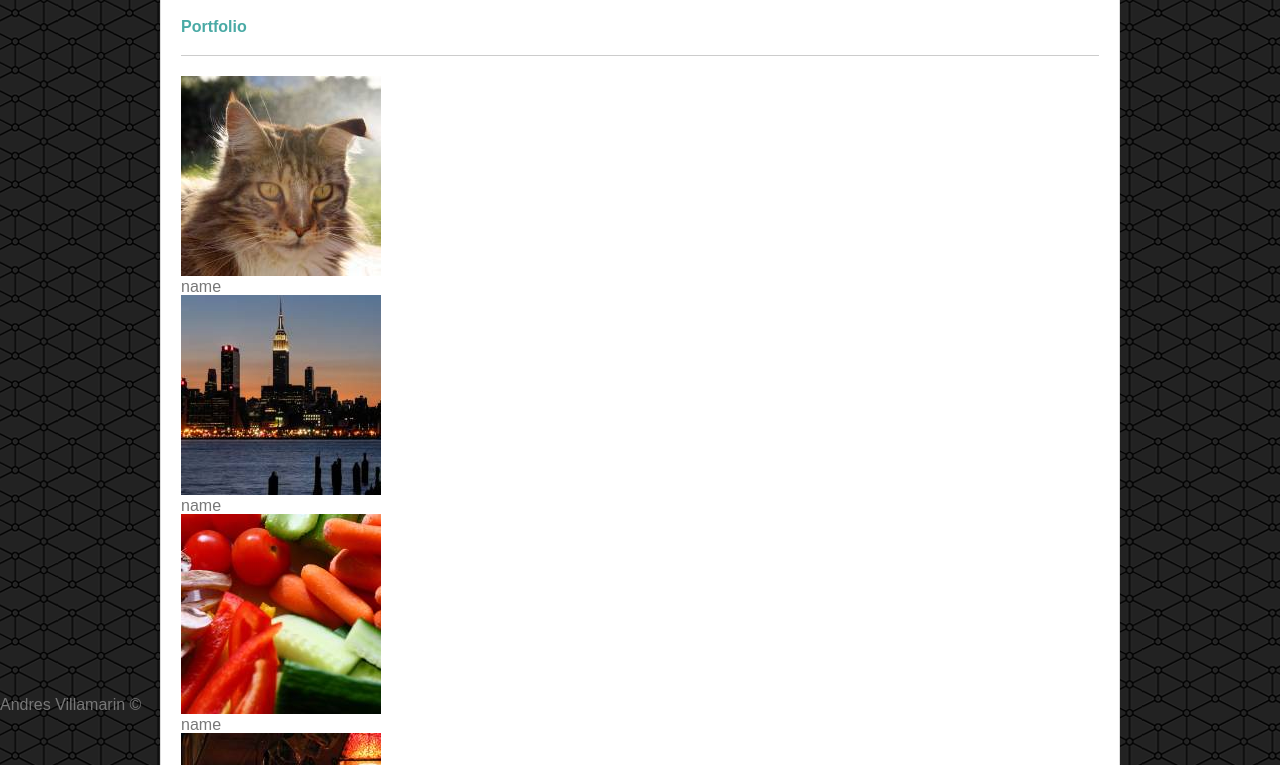
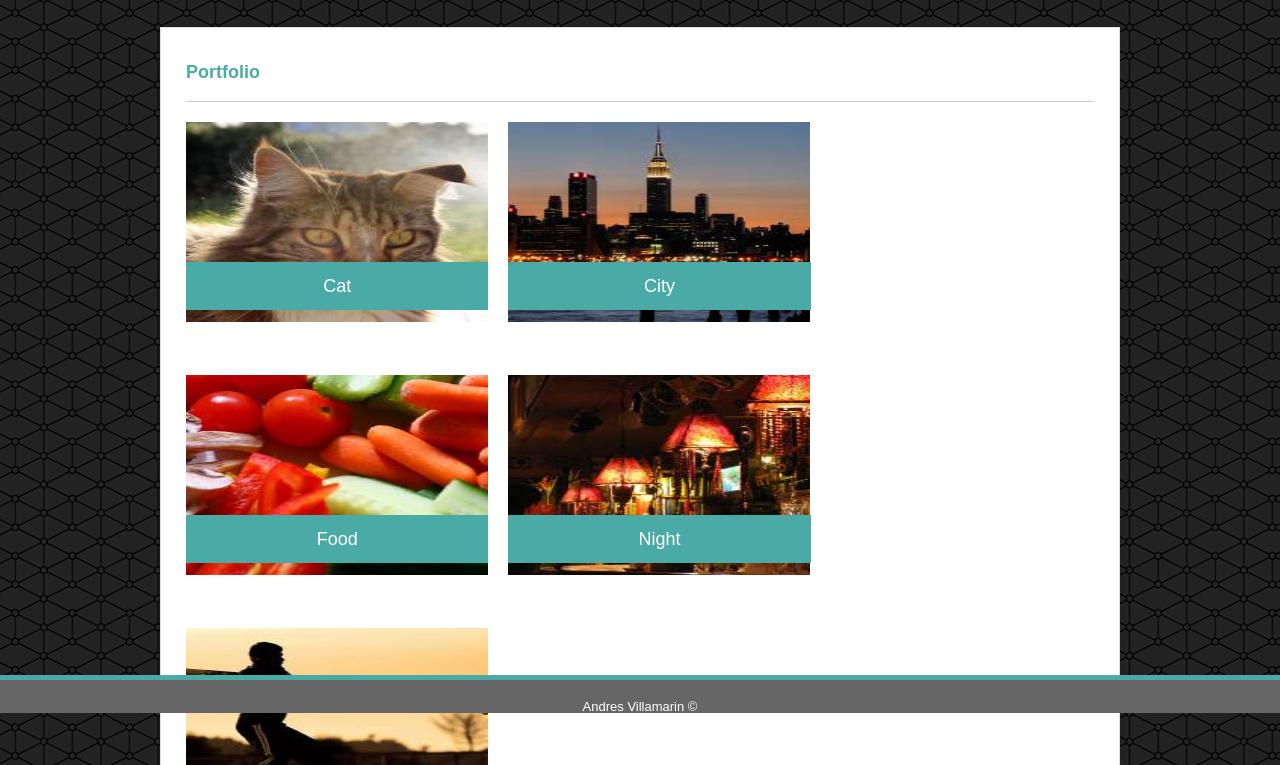
Before and after one commit to andresjoelv/Basic-Portfolio, a plain HTML site: page portfolio.html in a window 1280 px wide. Shown: the part 87-852 px from the top of the page. Drawn offline with Linux system fonts and the light colour scheme.

Commit message:
css updated to portfolio

```diff
--- a/assets/css/style.css
+++ b/assets/css/style.css
@@ -90,9 +90,11 @@ header {
 
 .logo {
     background: #4AAAA5;
-    padding: 14px;
+    padding: 30px;
     color: #fff;
     float: left;
+    font-weight: 900;
+    font-size: 24px;
 }
 
 .primary-nav {
@@ -110,23 +112,31 @@ header {
 .primary-nav a {
     text-align: center;
     display: block;
-    padding: 14px 16px;
     text-decoration: none;
+    padding: 34px 0 33px 30px;
 }
 
 .primary-nav a:visited {
     color: #777777;
 }
 
+/*
+  ==================================
+  Main Section
+  ==================================
+*/
+
 .container {
+    font-size: 18px;
     clear: both;
     padding: 30px;
+    margin-bottom: 30px;
 }
 
 .hero {
     margin: 0 auto;
     background: #fff;
-    padding: 20px;
+    padding: 25px;
     border: 1px solid #dddddd;
 }
 
@@ -141,7 +151,64 @@ header {
     height: 150px;
 }
 
+/*
+ ==========================
+ Footer
+ ==========================
+*/
+
+footer {
+    border-top: 5px solid #4AAAA5;
+}
+
 .primary-footer {
+    color: #fff;
+    padding-top: 20px;
+    text-align: center;
+    background: #666666;
     position: fixed;
     bottom: 0;
+    left: 0;
+    width: 100%;
+    font-size: small;
 }
+
+/*
+  ==========================
+  Portfolio
+  =========================
+*/
+
+.column img {
+    width: 302px;
+    height: 200px;
+}
+
+.column {
+  float: left;
+  width: 33.30%;
+  position: relative;
+  margin-right: 20px;
+}
+
+
+/* Clear floats after the columns */
+.grid:after {
+    content: "";
+    display: table;
+    clear: both;
+}
+
+.grid {
+    margin-bottom: 50px;
+}
+
+.desc {
+    position: absolute;
+    bottom: 15px;
+    padding: 15px;
+    background: #4AAAA5;
+    color: #fff;
+    width: 100%;
+    text-align: center;
+}
--- a/portfolio.html
+++ b/portfolio.html
@@ -6,6 +6,7 @@
     </head>
     <body>
         <header>
+            <div class="header-container">
                 <h1 class="logo">Andres Villamarin</h1>
 
                 <!-- navigation -->
@@ -16,31 +17,35 @@
                         <li><a href="contact.html">Contact</a></li>
                     </ul>
                 </nav>
+            </div>
         </header>
-
         <section class="container">
             <div class="hero">
                 <h2>Portfolio</h2>
                 <section class="grid">
-                    <div>
+                    <div class="column">
                         <img src="assets/images/cat.jpg" alt="cat" />
-                        <div class="desc">name</div>
+                        <div class="desc">Cat</div>
                     </div>
-                    <div>
+                    <div class="column">
                         <img src="assets/images/city.jpg" alt="city" />
-                        <div class="desc">name</div>
+                        <div class="desc">City</div>
                     </div>
-                    <div>
+                </section>
+                <section class="grid">
+                    <div class="column">
                         <img src="assets/images/food.jpg" alt="food" />
-                        <div class="desc">name</div>
+                        <div class="desc">Food</div>
                     </div>
-                    <div>
+                    <div class="column">
                         <img src="assets/images/night.jpg" alt="night" />
-                        <div class="desc">name</div>
+                        <div class="desc">Night</div>
                     </div>
-                    <div>
+                </section>
+                <section class="grid">
+                    <div class="column">
                         <img src="assets/images/sport.jpg" alt="sport" />
-                        <div class="desc">name</div>
+                        <div class="desc">Sport</div>
                     </div>
                 </section>
             </div>
```
Also changed, not shown: contact.html (+2 -0 lines). Lines whose indentation alone changed are shown as unchanged.
